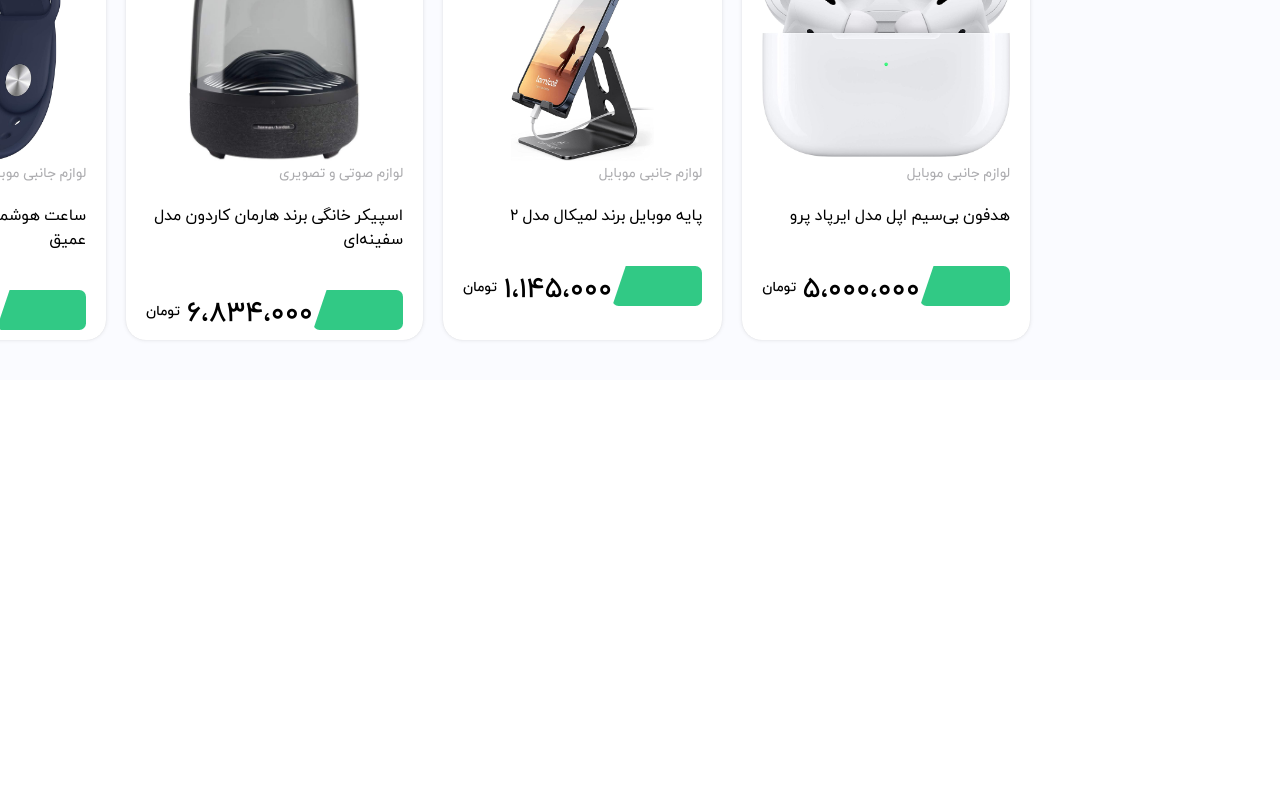
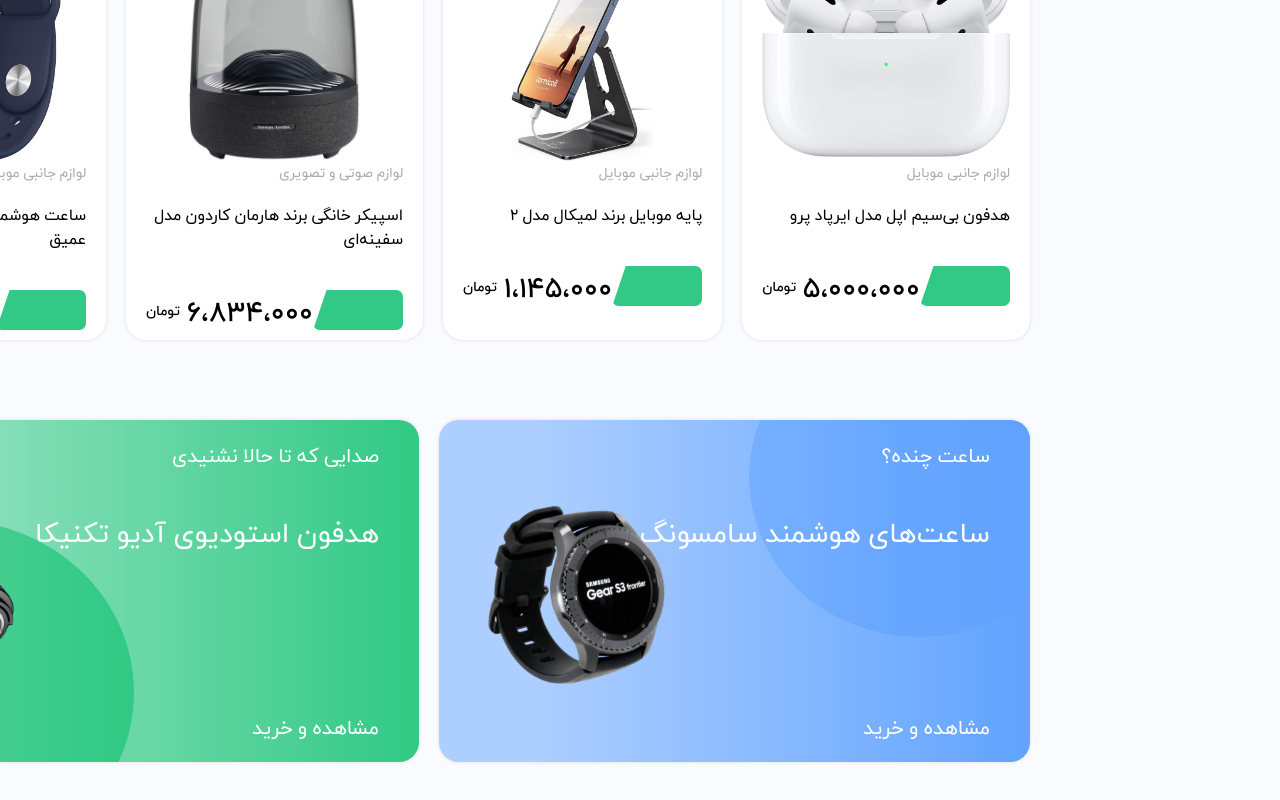
Before and after one commit to Narimanr/electro, a Next.js app: page / in a window 1280 px wide. Shown: the part 786-1586 px from the top of the page. Before the commit the page ends 1166 px from the top, so only its background shows below. Built offline with nearby package versions, Linux system fonts and the light colour scheme.

Commit message:
Update: Special products added

```diff
--- a/app/components/layout/ProductRow/ProductRow.module.scss
+++ b/app/components/layout/ProductRow/ProductRow.module.scss
@@ -1,12 +1,12 @@
 @use "/app/styles/system";
 
-.ProductRow {
+.productRow {
 	h2 {
 		font-size: 2.8rem;
 		margin-bottom: system.$default-gap;
 	}
 
-	.RowDisplay {
+	.rowDisplay {
 		display: flex;
 		flex-direction: row;
 		gap: system.$default-gap;
--- a/app/components/layout/ProductRow/ProductRow.tsx
+++ b/app/components/layout/ProductRow/ProductRow.tsx
@@ -9,12 +9,12 @@
 
 export default function ProductRow(props: Props) {
     return (
-        <section className={rowStyle.ProductRow}>
+        <section className={rowStyle.productRow}>
             <h2>
                 {props.title}
             </h2>
 
-            <div className={rowStyle.RowDisplay}>
+            <div className={rowStyle.rowDisplay}>
                 {props.items.map(item => {
                     return (
                         <Card key={item.id} id={item.id} title={item.title} category={item.category} price={item.price} image={item.image} banner={Banner.Off}  />
--- /dev/null
+++ b/app/components/layout/SpecialRow/SpecialRow.module.scss
@@ -0,0 +1,11 @@
+@use "/app/styles/system";
+
+.specialRow {
+	display: flex;
+	flex-direction: row;
+	gap: system.$default-gap;
+
+	> * {
+		flex-basis: 100%;
+	}
+}
--- /dev/null
+++ b/app/components/layout/SpecialRow/SpecialRow.tsx
@@ -0,0 +1,21 @@
+import rowStyle from './SpecialRow.module.scss';
+
+import SpecialCard, { iSpecialCard } from '@/components/modules/SpecialCard/SpecialCard';
+
+interface SpecialProps {
+    items: iSpecialCard[]
+};
+
+
+export default function SpecialRow(props: SpecialProps) {
+    return (
+        <section className={rowStyle.specialRow}>
+            {props.items.map(item => {
+                return (
+                    <SpecialCard key={item.title} title={item.title} subtitle={item.subtitle} image={item.image} />
+                );
+            }
+            )}
+        </section>
+    )
+}
--- a/app/components/modules/Card/Card.module.scss
+++ b/app/components/modules/Card/Card.module.scss
@@ -55,9 +55,6 @@
 			min-height: 20rem;
 			position: relative;
 		}
-		img {
-			height: 100%;
-		}
 		.category {
 			display: block;
 			font-size: 1.4rem;
--- a/app/components/modules/Card/Card.tsx
+++ b/app/components/modules/Card/Card.tsx
@@ -18,9 +18,9 @@
 
 
 
-export default function Card(product: iCard) {
+export default function Card(props: iCard) {
   var bannerElement;
-      switch (product.banner) {
+      switch (props.banner) {
         case Banner.Off:
           bannerElement = (
             <div className={cardStyle.bannerOff}>
@@ -52,20 +52,20 @@
           </div>
           <div className={cardStyle.cardBody}>
             <div className={cardStyle.imageBox}>
-                  <Image src={product.image} alt="product image" layout="fill" objectFit="contain"/>
+                  <Image src={props.image} alt="product image" layout="fill" objectFit="contain"/>
             </div>
             <span className={cardStyle.category}>
-              {product.category}
+              {props.category}
             </span>
             <span className={cardStyle.title}>
-              {product.title}
+              {props.title}
             </span>
           </div>
           <div className={cardStyle.cardFooter}>
             <button className={cardStyle.cartButton}></button>
             <div className={cardStyle.price}>
                 <span className={cardStyle.number}>
-                    {product.price}
+                    {props.price}
                 </span>
               <span className={cardStyle.currency}>تومان</span>
             </div>
--- /dev/null
+++ b/app/components/modules/SpecialCard/SpecialCard.module.scss
@@ -0,0 +1,96 @@
+@use "sass:math";
+
+@use "/app/styles/abstract/" as *;
+@use "/app/styles/system";
+
+.special {
+	background-color: hsl(0, 0%, 100%);
+	border-radius: system.$default-radius;
+	box-shadow: $box-shadow;
+	color: #fff;
+	font-size: 2rem;
+	position: relative;
+	overflow: hidden;
+	// max-width: 40rem; // control maximum size
+	padding: math.div(system.$default-gap, 2) system.$default-gap;
+	z-index: 5;
+
+	& > * {
+		padding: math.div(system.$default-gap, 2) system.$default-gap;
+	}
+
+	.bubble {
+		border-radius: 50%;
+		position: absolute;
+		z-index: 1;
+	}
+
+	&:nth-of-type(1) {
+		background: linear-gradient(
+			to right,
+			hslac($clr-blue, 0.5) 15%,
+			hslac($clr-blue)
+		);
+
+		.bubble {
+			width: 30rem;
+			height: 30rem;
+			top: -30%;
+			right: -10%;
+			background: linear-gradient(
+				to right,
+				hslac($clr-blue, 0.5) 15%,
+				hslac($clr-blue)
+			);
+		}
+	}
+
+	&:nth-of-type(2) {
+		background: linear-gradient(
+			to right,
+			hslac($clr-green, 0.5) 15%,
+			hslac($clr-green)
+		);
+
+		.bubble {
+			width: 32.5rem;
+			height: 32.5rem;
+			bottom: -30%;
+			left: -10%;
+			background: linear-gradient(
+				to right,
+				hslac($clr-green, 0.5) 15%,
+				hslac($clr-green)
+			);
+		}
+	}
+
+	&Header {
+		z-index: 10 !important;
+		position: relative;
+	}
+
+	&Body {
+		position: relative;
+		z-index: 10 !important;
+		.imageBox {
+			min-height: 20rem;
+			position: relative;
+			margin-top: -6rem;
+		}
+	}
+
+	&Footer {
+		span {
+			display: block;
+		}
+	}
+
+	span {
+		display: block;
+		&.title {
+			font-size: 2.8rem;
+			margin-top: 2rem;
+		}
+	}
+}
--- /dev/null
+++ b/app/components/modules/SpecialCard/SpecialCard.tsx
@@ -0,0 +1,29 @@
+import Image from 'next/image'
+
+import cardStyle from './SpecialCard.module.scss';
+
+export interface iSpecialCard {
+    title: string,
+    subtitle: string,
+    image: string
+}
+
+export default function SpecialCard(props: iSpecialCard) {
+    return (
+        <div className={cardStyle.special}>
+            <div className={cardStyle.bubble}></div>
+            <div className={cardStyle.specialHeader}>
+                <span className={cardStyle.subtitle}>{props.subtitle}</span>
+            </div>
+            <div className={cardStyle.specialBody}>
+                <span className={cardStyle.title}>{props.title}</span>
+                <div className={cardStyle.imageBox}>
+                    <Image src={props.image} alt="product image" layout="fill" objectFit="contain"  objectPosition="left" />
+                </div>
+            </div>
+            <div className={cardStyle.specialFooter}>
+                <span>مشاهده و خرید</span>
+            </div>
+        </div>
+    );
+};
--- a/pages/index.tsx
+++ b/pages/index.tsx
@@ -4,6 +4,9 @@
 // Layouts and Components
 import Card, { Banner, iCard } from '@/components/modules/Card/Card';
 import ProductRow from '@/components/layout/ProductRow/ProductRow';
+
+import { iSpecialCard } from '@/components/modules/SpecialCard/SpecialCard';
+import SpecialRow from '@/components/layout/SpecialRow/SpecialRow';
 
 import styles from '../app/styles/pages/Home.module.scss';
 
@@ -38,7 +41,20 @@
       category: 'لوازم جانبی موبایل',
       price: '۹،۱۶۲،۰۰۰'
     }
-  ]
+  ];
+
+  const DUMMY_SPECIAL_ITEMS: iSpecialCard[] = [
+    {
+      title: 'ساعت‌های هوشمند سامسونگ',
+      subtitle: 'ساعت چنده؟',
+      image: '/images/samsung-gear-s3.png',
+    },
+    {
+      title: 'هدفون استودیوی آدیو تکنیکا',
+      subtitle: 'صدایی که تا حالا نشنیدی',
+      image: '/images/ath-m50x_01a.png',
+    },
+  ];
 
   return (
     <>
@@ -68,6 +84,11 @@
         <div className={styles.sale}>
           <ProductRow title="تخفیفات هیجان انگیز" items={DUMMY_ITEMS} />
         </div>
+
+        <div className={styles.special}>
+          <SpecialRow items={DUMMY_SPECIAL_ITEMS} />
+        </div>
+
       </main>
 
      </>
```
Also changed, not shown: public/images/ath-m50x_01a.png (added), public/images/samsung-gear-s3.png (added).
